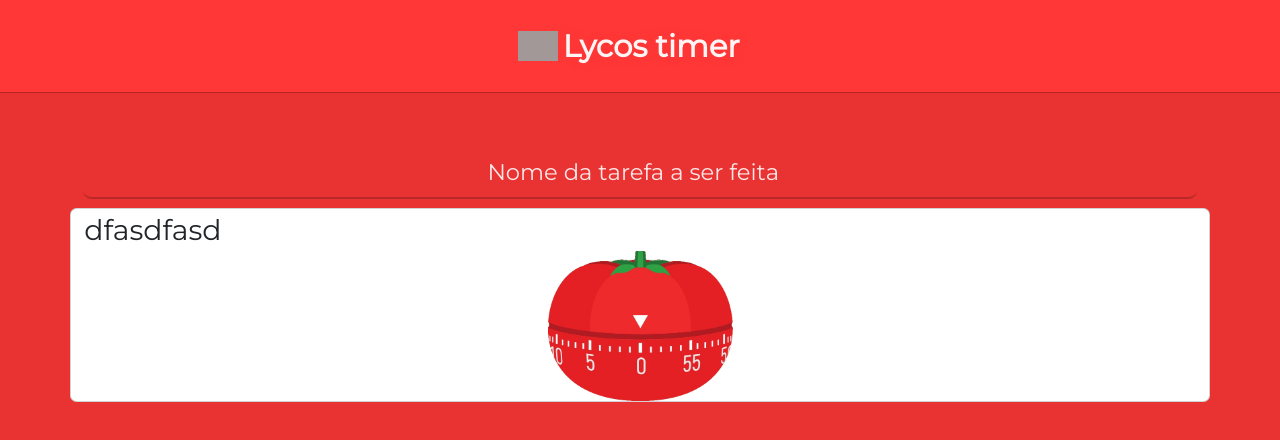
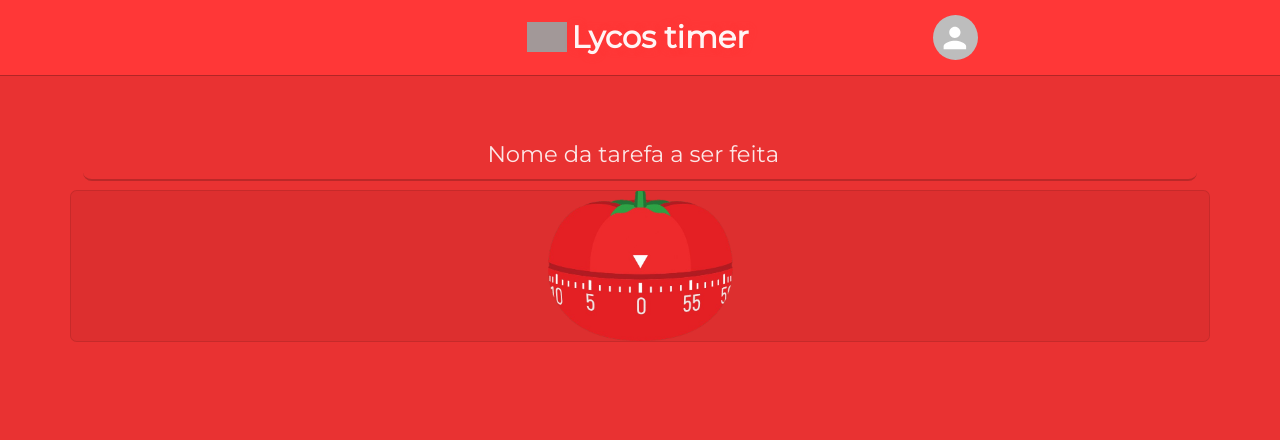
Before and after one commit to BrianoFelps/Projeto-LycosPomodoro, a React (Vite) app: page /m in a window 1280 px wide. Shown: the top 440 px of the page. Built offline with nearby package versions, Linux system fonts and the light colour scheme; grey boxes are pictures that could not be loaded; the HTML template or start-up script is replaced by a standard one.

Commit message:
Adição de bibliotecas, alterações progressivas

```diff
--- a/package.json
+++ b/package.json
@@ -10,12 +10,16 @@
     "preview": "vite preview"
   },
   "dependencies": {
+    "@emotion/react": "^11.13.0",
+    "@emotion/styled": "^11.13.0",
     "@fontsource/montserrat": "^5.0.18",
     "@fortawesome/fontawesome-svg-core": "^6.6.0",
     "@fortawesome/free-brands-svg-icons": "^6.6.0",
     "@fortawesome/free-regular-svg-icons": "^6.6.0",
     "@fortawesome/free-solid-svg-icons": "^6.6.0",
     "@fortawesome/react-fontawesome": "^0.2.2",
+    "@mui/icons-material": "^5.16.4",
+    "@mui/material": "^5.16.4",
     "@popperjs/core": "^2.11.8",
     "bootstrap": "^5.3.3",
     "install": "^0.13.0",
--- a/src/Pages/InitialPage.css
+++ b/src/Pages/InitialPage.css
@@ -156,8 +156,7 @@ body{
 }
 
 .carousel-control-prev, .carousel-control-next{
-    height: 75%;
-
+    height: 20em;
     /* Depois muda no código para quando scrollar para baixo, o carousel control ir junto */
 }
 
@@ -169,12 +168,11 @@ body{
 .carousel-control-prev{
     justify-content: start;
     align-items: center;
-
+    box-sizing: content-box;
 }
 
 .carousel-control-next{
     justify-content: end;
-
 }
 
 .pbottomFrase{
@@ -239,8 +237,8 @@ body{
 #Footer .socialm #SocialMLinks a {
     display: flex;
     align-items: center;
-    color:  rgb(22, 192, 0);
-    transition: .5s;
+    color:  white;
+    transition: .2s;
 }
 
 #Footer .socialm #SocialMLinks a:hover {
--- a/src/Pages/InitialPage.tsx
+++ b/src/Pages/InitialPage.tsx
@@ -13,14 +13,21 @@ function App() {
   const navigate = useNavigate();
 
   useEffect(() => {
+    const replaceClass = () =>{
+      const html = document.documentElement
+      html.classList.replace("MainPage", 'InitialPage')
+  }
+
+    replaceClass()
 
     const handleScroll = () => {
       const topbar = document.getElementById("TopNavBar");
-      const fraseEfeito = document.getElementById("FraseDeEfeito")
-      if(window.scrollY > 0){
+      const fraseEfeito = document.getElementById("FraseDeEfeito");
+
+      if(window.scrollY < 990){
         topbar?.classList.remove('hidden')
         fraseEfeito?.classList.add('pbottomFrase')
-      } else{
+      } else {
         topbar?.classList.add('hidden')
         fraseEfeito?.classList.remove('pbottomFrase')
       }
@@ -43,7 +50,7 @@ function App() {
 
       <div id='EspacoBg'/>
 
-      <nav id='TopNavBar' className='navbar navbar-expand-md navbar-dark fixed-top col-12 hidden'>
+      <nav id='TopNavBar' className='navbar navbar-expand-md navbar-dark fixed-top col-12'>
         <div id='ContainerInteriorTopNB'>
           <a href="" id='brand' className='navbar-brand'>
             <img src={tomate} alt="Logomarca de x" title='Logomarca da Lycos timer' width={40}/>
@@ -62,11 +69,11 @@ function App() {
     <div className='container containerDoCarousel'>
       <Carousel id='FraseDeEfeito' indicators={false}>
           {/*É em milisegundos*/}
-            <Carousel.Item className='col-sm-12'interval={10000}>
+            <Carousel.Item className='col-sm-8' interval={10000}>
               <h1 className='display-1 text-light fw-bolder'>+ foco, + foco, + foco</h1>
               <p className='lead'>coloca um vídeo nesse espaço, depois é bom modificá-lo para comportar tanto o vídeo como uma frase de efeito, pode incluir até um botão</p>
             </Carousel.Item>
-            <Carousel.Item className='col-sm-12' interval={10000}>
+            <Carousel.Item className='col-sm-8' interval={10000}>
               <h1 className='display-1 text-light fw-bolder'>Seus objetivos mais sublimes te esperam!</h1>
               <p className='btn btn-outline-light'>INICIE JÁ!</p>
             </Carousel.Item>
--- a/src/Pages/MainPage.css
+++ b/src/Pages/MainPage.css
@@ -18,15 +18,27 @@
 .MainPage #root #ContainerTopo{
     background: #ff3737;
 
-    display: flex;
-    justify-content: center;
+    width: 100%;
 
-    padding: .5rem 0;
+    padding: .5rem 4rem;
 
     border-bottom: 1px solid rgba(0, 0, 0, .3);
 }
 
+.MainPage #root #ContainerTopo #Topo{
+    position: relative;
+
+    padding: 0;
+}
+
+.MainPage #ContainerTopo #brand{
+    margin: 0 auto;
+}
+
 .MainPage #ContainerTopo #brand a{
+    display: flex;
+    align-items: center;
+
     text-decoration: none;
     text-shadow: #ff3737 0px 0px 10px;
 
@@ -40,6 +52,30 @@
 
 .MainPage #ContainerTopo #brand a b{
     color: white;
+}
+
+.MainPage #ContainerTopo #Topo #UserButton{
+    position: absolute;
+    right: 1em;
+
+    display: flex;
+    align-items: center;
+    justify-content: center;
+
+    cursor: pointer;
+
+    width: 45px;
+    height: 45px;
+}
+
+.MainPage #ContainerTopo #Topo #UserButton .MuiAvatar-root{
+    width: 100%;
+    height: 100%;
+}
+
+.MainPage #ContainerTopo #Topo #UserButton .MuiAvatar-root:hover{
+    transition: .5s all;
+    box-shadow: 0 0 20px rgb(255, 255, 255);
 }
 
 /* ContainerPrincipal */
@@ -93,7 +129,53 @@
 }
 
 /* O intuito é de algum jeito animar isso depois https://app.svgator.com/#/ */
+#ContainerPrincipal .container .card{
+    background: rgba(0, 0, 0, .05);
+    border-color: rgba(0, 0, 0, .1);
+}
+
 #ContainerPrincipal .container .card svg{
     background: url(../assets/TomateTempo-removebg-preview.png) no-repeat center center;
     background-size: contain;
 }
+
+/* MEDIA QUERIES */
+
+@media (max-width: 575.98px) {
+    .MainPage #ContainerTopo #Topo #UserButton{
+        right: -1.5em;
+    }
+}
+
+/* Small devices (landscape phones, 576px and up)*/
+@media (min-width: 576px) and (max-width: 767.98px) {
+
+}
+
+/* Medium devices (tablets, 768px and up)*/
+@media (min-width: 768px) and (max-width: 991.98px) {
+    .MainPage #ContainerTopo #Topo #UserButton{
+        right: 5em;
+    }
+}
+
+/* Large devices (desktops, 992px and up)*/
+@media (min-width: 992px) and (max-width: 1199.98px) {
+    .MainPage #ContainerTopo #Topo #UserButton{
+        right: 6em;
+    }
+}
+
+/* Extra large devices (large desktops, 1200px and up)*/
+@media (min-width: 1200px) and (max-width: 1599.98px) {
+    .MainPage #ContainerTopo #Topo #UserButton{
+        right: 9em;
+    }
+}
+
+/* Extra large devices (large desktops, 1600px and up)*/
+@media (min-width: 1600px){
+    .MainPage #ContainerTopo #Topo #UserButton{
+        right: 15rem;
+    }
+}
--- a/src/Pages/MainPage.tsx
+++ b/src/Pages/MainPage.tsx
@@ -2,7 +2,8 @@ import { useEffect } from 'react';
 import './MainPage.css'
 
 import tomate from '../assets/tomato.png'
-import TomateTempo from '../assets/TomateTempo-removebg-preview.png'
+
+import Avatar from '@mui/material/Avatar';
 
 function MainPage () {
     useEffect(() =>{
@@ -16,18 +17,21 @@ function MainPage () {
     return(
     <>
     <div id='ContainerTopo'>
-        <nav id='Topo' className='navbar navbar-expand-md navbar'>
-            <div className='navbar-brand ' id='brand'>
-                <a href="" className='text-black d-flex align-items-center justify-content-center'>
+        <nav id='Topo' className='navbar navbar-expand-md d-flex justify-content-between align-items-center'>
+            <div className='navbar-brand' id='brand'>
+                <a href="" className='text-black'>
                     {/* Não posso esquecer de fazer a brand depois */}
                     <img src={tomate} alt="Logomarca de x" title='Logomarca da Lycos timer' width={40}/>
                     <b className='fs-3 px-1'>Lycos timer</b>
                 </a>
             </div>
+            <div id='UserButton' onClick={() => {}}>
+                <Avatar></Avatar>
+            </div>
         </nav>
     </div>
     <main id='ContainerPrincipal' className='mt-5'>
-        {/* Fazer uma span para o modo ultra foco depois */}
+        {/* Fazer um button para o modo ultra foco depois */}
         <div className='container'>
             <div className='row'>
                 <div id='TaskName' className='col-12'>
@@ -36,7 +40,7 @@ function MainPage () {
                 </div>
             </div>
             <div className='row mt-2 card'>
-                <div id='PomodoroTimer' className='col-12'>dfasdfasd</div>
+                <div id='PomodoroTimer' className='col-12'></div>
                 <svg/>
             </div>
 
```
Also changed, not shown: 1 other file (tests, documents, lock files or other folders).
